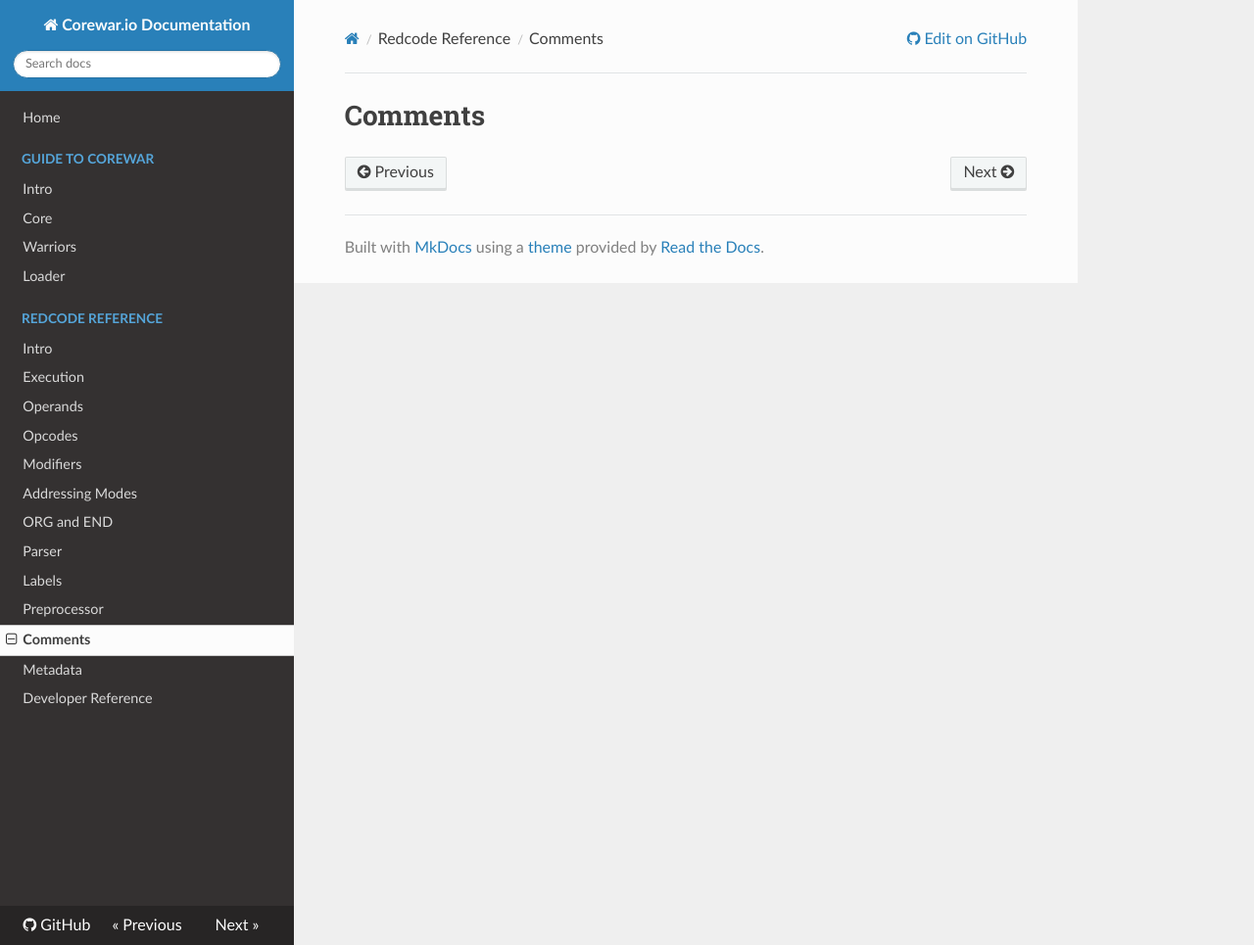
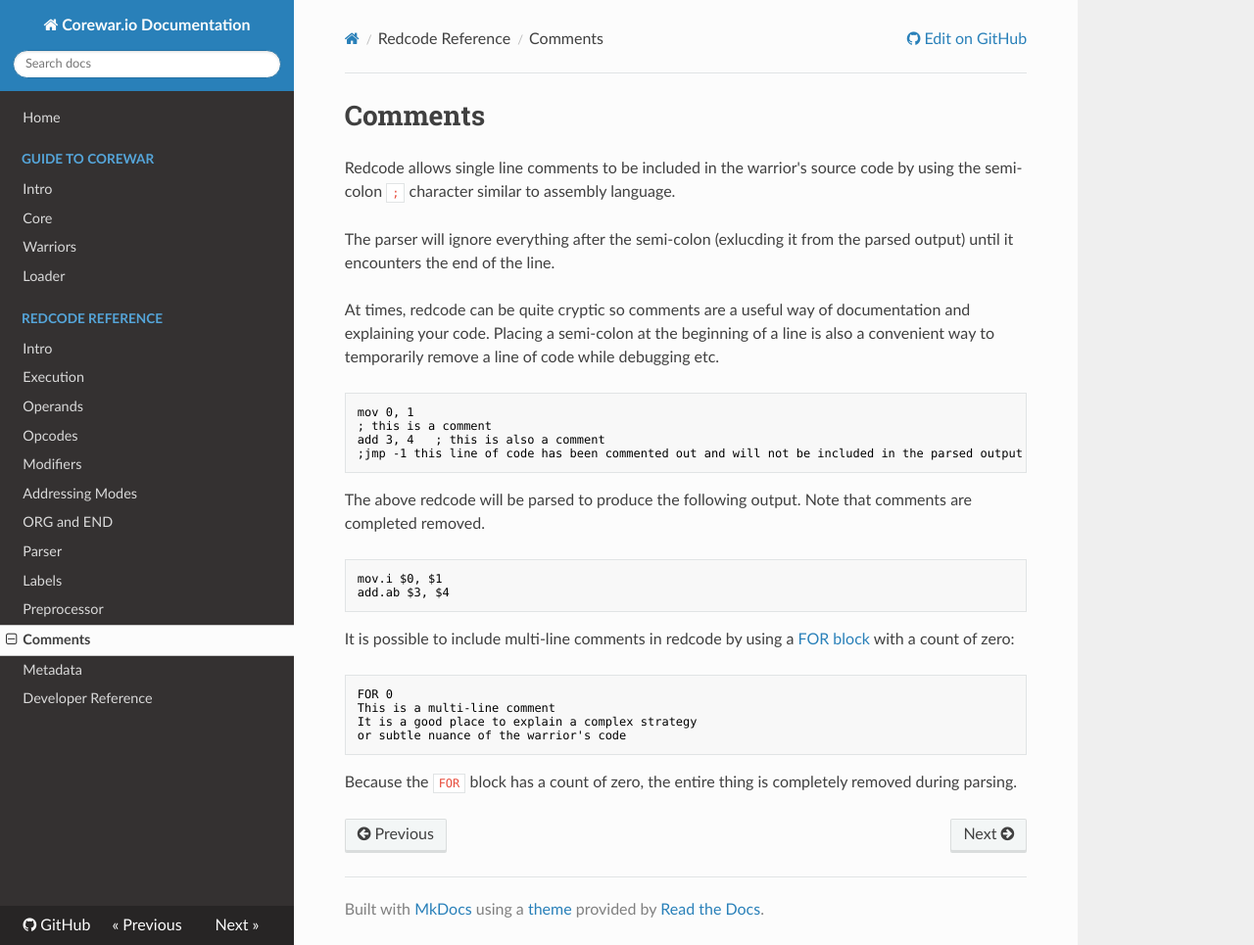
Before and after one commit to corewar/corewar.io, an MkDocs documentation site: the page built from docs/redcode/comments.md, in a window 1280 px wide and 965 px high. Shown: the whole window at 98% size. Built offline with MkDocs 1.6.1, drawn with Linux system fonts in a browser that asks for light colours; nearby versions of some CDN libraries; old or Windows-style settings are respelled for this version of MkDocs.

Commit message:
Comments

````diff
--- a/docs/redcode/comments.md
+++ b/docs/redcode/comments.md
@@ -1 +1,32 @@
 # Comments
+
+Redcode allows single line comments to be included in the warrior's source code by using the semi-colon `;` character similar to assembly language.
+
+The parser will ignore everything after the semi-colon (exlucding it from the parsed output) until it encounters the end of the line.
+
+At times, redcode can be quite cryptic so comments are a useful way of documentation and explaining your code.  Placing a semi-colon at the beginning of a line is also a convenient way to temporarily remove a line of code while debugging etc.
+
+```redcode
+mov 0, 1
+; this is a comment
+add 3, 4   ; this is also a comment
+;jmp -1 this line of code has been commented out and will not be included in the parsed output
+```
+
+The above redcode will be parsed to produce the following output.  Note that comments are completed removed.
+
+```redcode
+mov.i $0, $1
+add.ab $3, $4
+```
+
+It is possible to include multi-line comments in redcode by using a [FOR block](preprocessor#for) with a count of zero:
+
+```redcode
+FOR 0
+This is a multi-line comment
+It is a good place to explain a complex strategy
+or subtle nuance of the warrior's code
+```
+
+Because the `FOR` block has a count of zero, the entire thing is completely removed during parsing.
````
